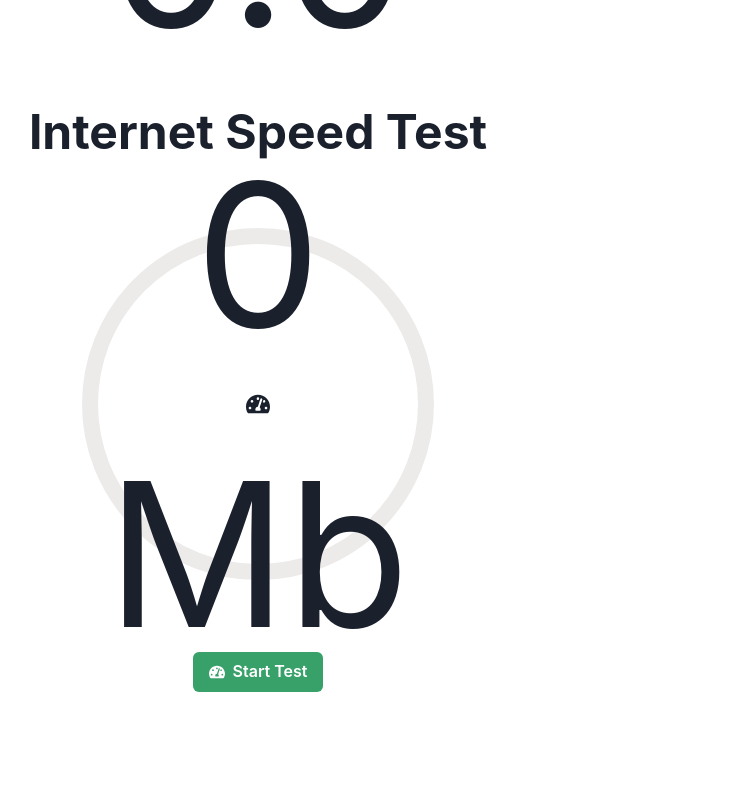
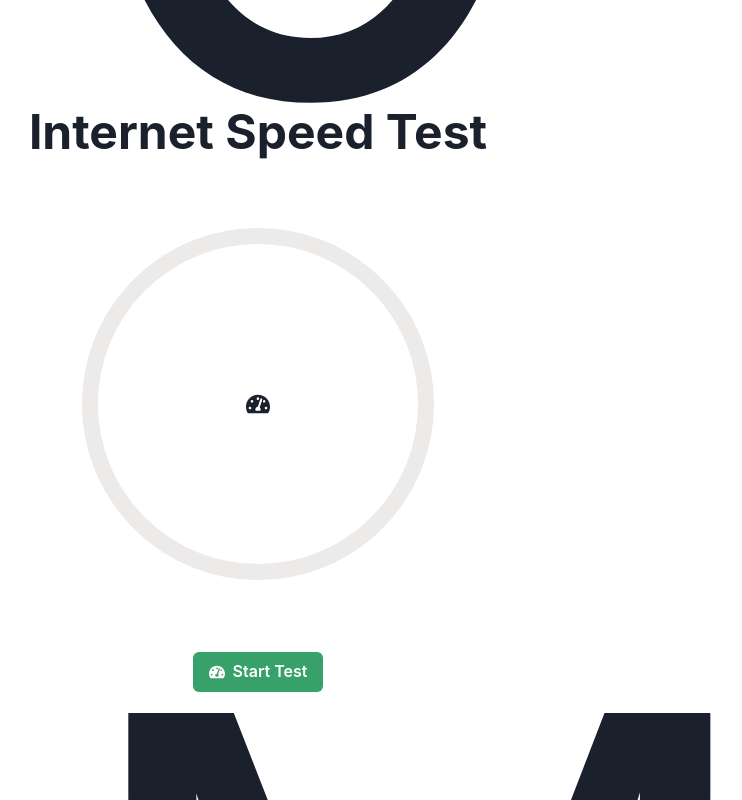
Before and after one commit to GPT-Engineer-App/connection-speedo, a React (Vite) app: page / in a window 1280 px wide. Shown: the top 800 px of the page, without its empty margins (382-1124 px from the left). Built offline with nearby package versions, Linux system fonts and the light colour scheme.

Commit message:
Make the text 36 Mbp comfrotably fit into the circle.
Updated the font size of the speed text within the circle to `2em` to make "36 Mbp" fit comfortably.

```diff
--- a/src/pages/Index.jsx
+++ b/src/pages/Index.jsx
@@ -43,7 +43,7 @@ const Index = () => {
         <CircularProgress value={speed} size="400px" thickness="4px" color="green.400" isIndeterminate={isTesting}>
           {" "}
           {/* Increased size */}
-          <CircularProgressLabel style={{ fontSize: "0.5em" }}>{isTesting ? "Testing..." : `${speed.toFixed(2)} Mbps`}</CircularProgressLabel>
+          <CircularProgressLabel style={{ fontSize: "2em" }}>{isTesting ? "Testing..." : `${speed.toFixed(2)} Mbps`}</CircularProgressLabel>
         </CircularProgress>
         <Box position="absolute" top="50%" left="50%" transform="translate(-50%, -50%)">
           <FaTachometerAlt size="1.5em" />
```
